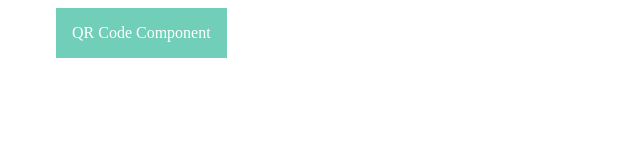
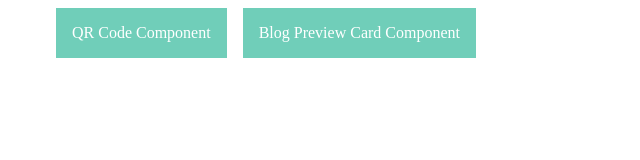
Before and after one commit to Afonguwu/Frontend-Mentor-Practice, a plain HTML site: page index.html in a window 1280 px wide. Shown: the whole page, without its empty margins (0-640 px from the left). Drawn offline with Linux system fonts and the light colour scheme.

Commit message:
blog preview card update

```diff
--- a/index.html
+++ b/index.html
@@ -29,6 +29,11 @@
   <body>
     <ul>
       <li><a href="qr-code-component-main/index.html">QR Code Component</a></li>
+      <li>
+        <a href="blog-preview-card-main/index.html"
+          >Blog Preview Card Component</a
+        >
+      </li>
     </ul>
   </body>
 </html>
```
Also changed, not shown: README.md.
